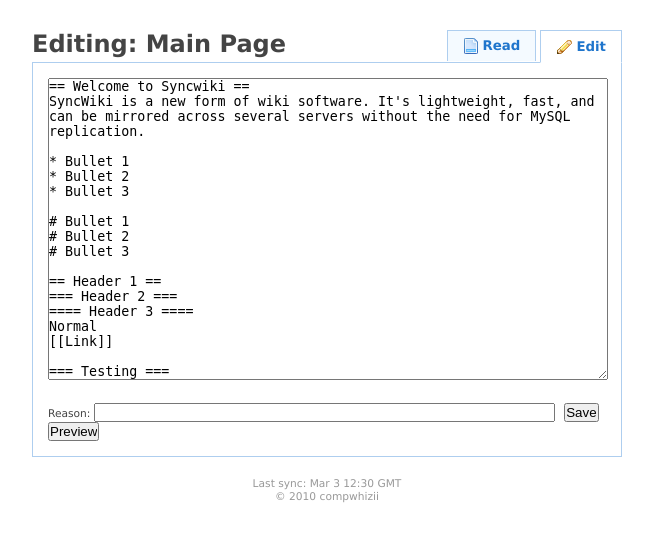
After one commit to ArdaXi/SyncWiki, a PHP site: page /layoutEdit.html in a window 1280 px wide. The commit adds this page. Shown: the top 542 px of the page, without its empty margins (313-966 px from the left). Run offline with PHP 8.4, Linux system fonts and the light colour scheme.

Commit message:
Adding editor layout

```diff
--- /dev/null
+++ b/layoutEdit.html
@@ -0,0 +1,74 @@
+<!DOCTYPE html PUBLIC "-//W3C//DTD XHTML 1.0 Strict//EN" "http://www.w3.org/TR/xhtml1/DTD/xhtml1-strict.dtd">
+<html xmlns="http://www.w3.org/1999/xhtml" xml:lang="en" lang="en">
+	<head>
+		<title>Editing: Main Page - SyncWiki</title>
+		<link rel="stylesheet" href="style.css" />
+	</head>
+	<body>
+		<div class="spacer">
+			<div class="container">
+				<div id="tabs-container">
+					<div id="title">
+						Editing: Main Page
+					</div>
+					<ul id="tabs">
+						<li class="tab">
+							<a href="layout.html">
+								<img src="img/view.png" alt="View" />
+								Read
+							</a>
+						</li>
+						<li class="tab selected">
+							<a href="layoutEdit.html">
+								<img src="img/edit.png" alt="Edit" />
+								Edit
+							</a>
+						</li>
+					</ul>
+				</div>
+				<div id="content">
+					<form action="#" method="post">
+						<textarea name="editbox" id="editbox" cols="30" rows="20" tabindex="1">== Welcome to Syncwiki ==
+SyncWiki is a new form of wiki software. It's lightweight, fast, and can be mirrored across several servers without the need for MySQL replication.
+
+* Bullet 1
+* Bullet 2
+* Bullet 3
+
+# Bullet 1
+# Bullet 2
+# Bullet 3
+
+== Header 1 ==
+=== Header 2 ===
+==== Header 3 ====
+Normal
+[[Link]]
+
+=== Testing ===
+Lorem ipsum dolor sit amet, consectetur adipiscing elit. Donec eu libero quis eros aliquam condimentum. Etiam in turpis vitae neque volutpat eleifend. In ac elit metus. Donec lectus est, mattis at mattis id, dictum ac mi. Aliquam erat volutpat. Donec bibendum auctor lorem, quis bibendum metus dapibus et. Sed congue tempus cursus. Sed id purus at ante dignissim ultricies. Nulla iaculis aliquam venenatis. Nunc sodales ultricies felis at blandit. Nam non purus risus. Aenean nec turpis libero. Aliquam a convallis massa. Sed vulputate orci nec velit fermentum suscipit. Sed lobortis dapibus molestie. Maecenas ligula odio, accumsan vitae scelerisque quis, auctor in turpis. Phasellus tincidunt, velit sit amet hendrerit placerat, leo leo semper ipsum, ut vehicula turpis tortor nec elit. Sed est nunc, ornare eu dignissim vitae, semper eu libero. Duis sit amet ante justo, ut rutrum enim. Cras et nulla eros, vitae adipiscing mauris.
+Phasellus vitae ultrices est. Maecenas egestas facilisis lacus sit amet pretium. Curabitur volutpat dolor ligula. Pellentesque habitant morbi tristique senectus et netus et malesuada fames ac turpis egestas. In varius, dolor et aliquet blandit, massa sem blandit mi, vel cursus sapien neque dignissim augue. Mauris ac dolor a libero ullamcorper porttitor vel id neque. Fusce gravida porttitor tortor, eget hendrerit ante iaculis rutrum. Nullam eu ligula at orci vehicula scelerisque. Nunc tincidunt orci sit amet felis euismod et ultrices diam malesuada. Proin est urna, faucibus vel vulputate sit amet, condimentum et est. Integer commodo massa id metus rhoncus tincidunt. Mauris pulvinar adipiscing sapien eu tristique. Vestibulum dictum gravida augue et iaculis. Donec quis velit vitae ipsum egestas malesuada. Etiam fringilla justo ut felis vestibulum blandit. Etiam aliquam, quam eget semper luctus, dui purus eleifend dui, non elementum velit nisl a dui. Class aptent taciti sociosqu ad litora torquent per conubia nostra, per inceptos himenaeos. Etiam consequat velit neque. Duis mollis imperdiet vestibulum. Donec commodo dui aliquet velit pharetra egestas molestie vitae nisi.
+
+== Nested Lists ==
+* Bullet 1
+** Bullet 1a
+** Bullet 1b
+** Bullet 1c
+* Bullet 2
+* Bullet 3</textarea>
+						<br />
+						<label for="reason" style="margin-right: 6px;">Reason:
+						<input name="reason" type="text" maxlength="200" size="55" tabindex="2"/>
+						</label>
+						<input type="submit" title="Save" value="Save" tabindex="3"/>
+						<input type="submit" title="Preview" value="Preview" tabindex="4"/>
+					</form>
+				</div>
+				<div id="footer">
+					Last sync: Mar 3 12:30 GMT<br />
+					&copy; 2010 compwhizii
+				</div>
+			</div>
+		</div>
+	</body>
+</html>
--- a/style.css
+++ b/style.css
@@ -20,6 +20,14 @@ a:hover {
 
 a img {
 	border: 0 none;
+}
+
+p {
+	margin-bottom: 5px;
+}
+
+textarea {
+	width: 100%;
 }
 
 .spacer {
@@ -138,3 +146,9 @@ ul#tabs img {
 #content ol {
 	margin: 5px 0 5px 25px;
 }
+
+/* EDiT PAGE CSS*/
+
+#editbox {
+	margin-bottom: 20px;
+}
```
Also changed, not shown: layout.html (+19 -3 lines), 1 other file.
